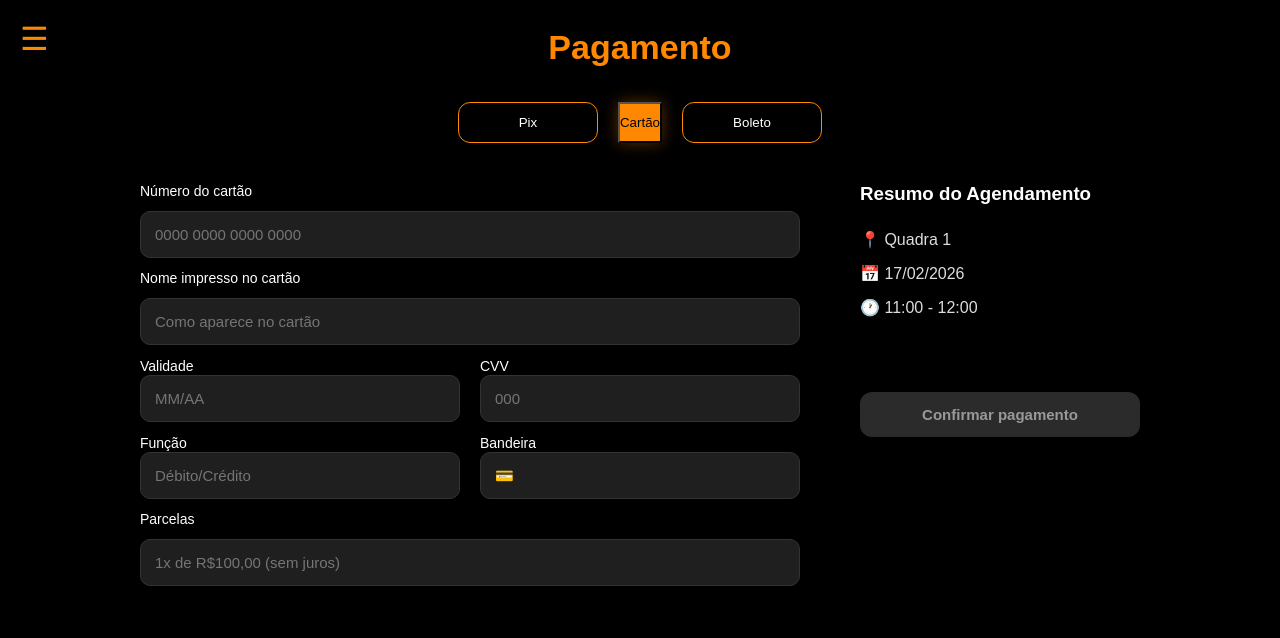
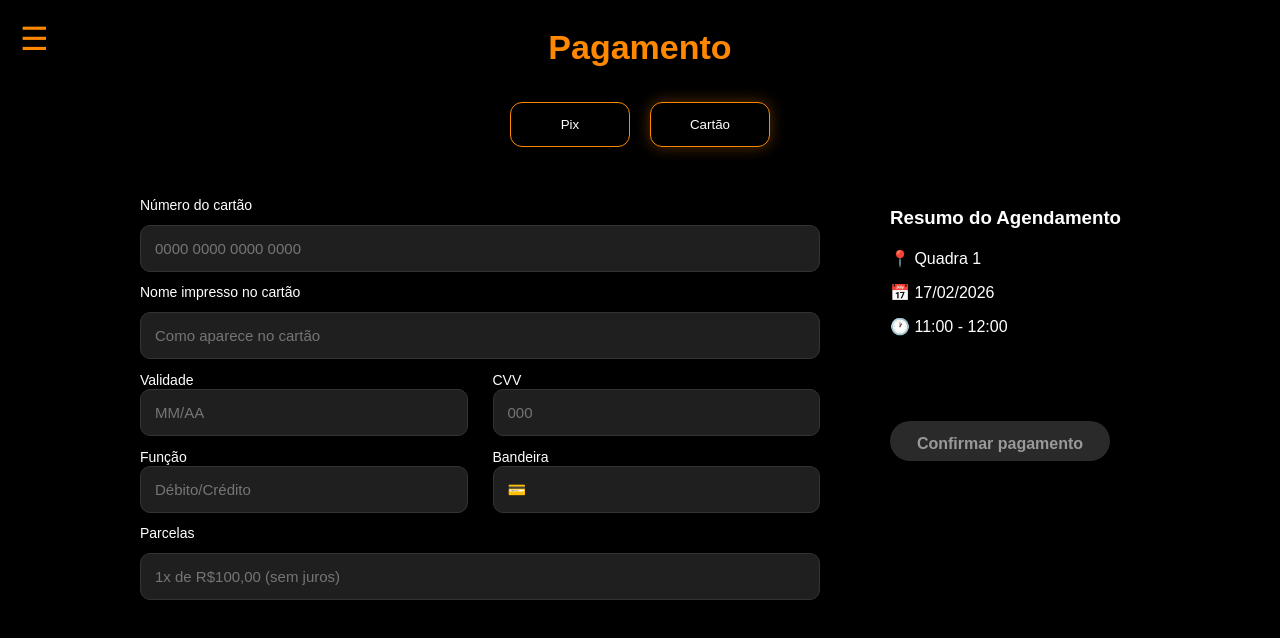
Before and after one commit to sofialaraferreiradossantos-ar/arena-tcc, a React (Vite) app: page /pagamentoCartao in a window 1280 px wide. Shown: the top 638 px of the page. Built offline with nearby package versions, Linux system fonts and the light colour scheme.

Commit message:
tela de pagamento

```diff
--- a/src/pages/pagamentoCartao.jsx
+++ b/src/pages/pagamentoCartao.jsx
@@ -1,6 +1,9 @@
 import styles from "../styles/home.module.css";
+import { useNavigate } from "react-router-dom";
 
 export default function PagamentoCartao() {
+  const navigate = useNavigate();
+
   return (
     <div className={styles.container}>
       <div className={styles.app}>
@@ -16,16 +19,17 @@ export default function PagamentoCartao() {
         </div>
 
         <div className={styles.pagamentoButtons}>
-          <button className={styles.pagamentoBtn}>
+          <button
+            className={styles.pagamentoBtn}
+            onClick={() => navigate("/pagamento")}
+          >
             Pix
           </button>
 
-          <button className={styles.activeBtn}>
+          <button
+            className={`${styles.activeBtn} ${styles.pagamentoBtn}`}
+          >
             Cartão
-          </button>
-
-          <button className={styles.pagamentoBtn}>
-            Boleto
           </button>
         </div>
 
--- a/src/styles/home.module.css
+++ b/src/styles/home.module.css
@@ -1021,7 +1021,8 @@
 .confirmarPagamento {
   margin-top: 40px;
 
-  width: 320px;
+  width: 50px;
+
   padding: 14px;
 
   border: none;
@@ -1065,15 +1066,41 @@
    PAGAMENTO CARTÃO
 ================================ */
 
+.pagamentoButtons {
+  display: flex;
+  justify-content: center;
+  gap: 20px;
+
+  margin-top: 25px;
+  margin-bottom: 30px;
+}
+
+.pagamentoBtn {
+  width: 120px;
+  height: 45px;
+
+  border: 1px solid #ff8800;
+  border-radius: 12px;
+
+  background: transparent;
+  color: white;
+
+  cursor: pointer;
+
+  transition: 0.3s;
+}
+
 .pagamentoContainer {
   width: 100%;
   max-width: 1000px;
 
-  margin-top: 40px;
-
   display: flex;
   justify-content: space-between;
-  gap: 60px;
+  align-items: flex-start;
+
+  gap: 70px;
+
+  margin-top: 20px;
 }
 
 .formPagamento {
@@ -1081,6 +1108,7 @@
 
   display: flex;
   flex-direction: column;
+
   gap: 12px;
 }
 
@@ -1091,62 +1119,61 @@
 
 .rowPagamento {
   display: flex;
-  gap: 20px;
+  gap: 25px;
 }
 
-.rowPagamento > div {
+.rowPagamento div {
   flex: 1;
 }
 
 .resumoPagamento {
-  width: 280px;
+  width: 250px;
 
   color: white;
+
+  display: flex;
+  flex-direction: column;
+
+  margin-top: 10px;
 }
 
 .resumoPagamento h3 {
-  margin-bottom: 25px;
+  margin-bottom: 20px;
 }
 
 .resumoPagamento p {
   margin-bottom: 15px;
-  color: #ddd;
 }
 
-.pagamentoBtn {
-  width: 140px;
+.confirmarPagamento {
+  width: 220px;
+  height: 40px;
 
-  padding: 12px;
+  margin-top: 70px;
 
-  border-radius: 12px;
+  border: none;
+  border-radius: 20px;
 
-  border: 1px solid #ff8800;
-
-  background: transparent;
-
-  color: white;
+  background: #2a2a2a;
+  color: #999;
 
   cursor: pointer;
 }
 
-.confirmarPagamento {
-  width: 100%;
+/* RESPONSIVO */
+@media (max-width: 768px) {
+  .pagamentoContainer {
+    flex-direction: column;
+    gap: 30px;
+  }
 
-  margin-top: 60px;
+  .resumoPagamento {
+    width: 100%;
+  }
 
-  padding: 14px;
-
-  border: none;
-
-  border-radius: 12px;
-
-  background: #2b2b2b;
-
-  color: #999;
-
-  font-size: 15px;
-
-  cursor: pointer;
+  .confirmarPagamento {
+    width: 100%;
+  }
 }
 
 /* ================================
```
